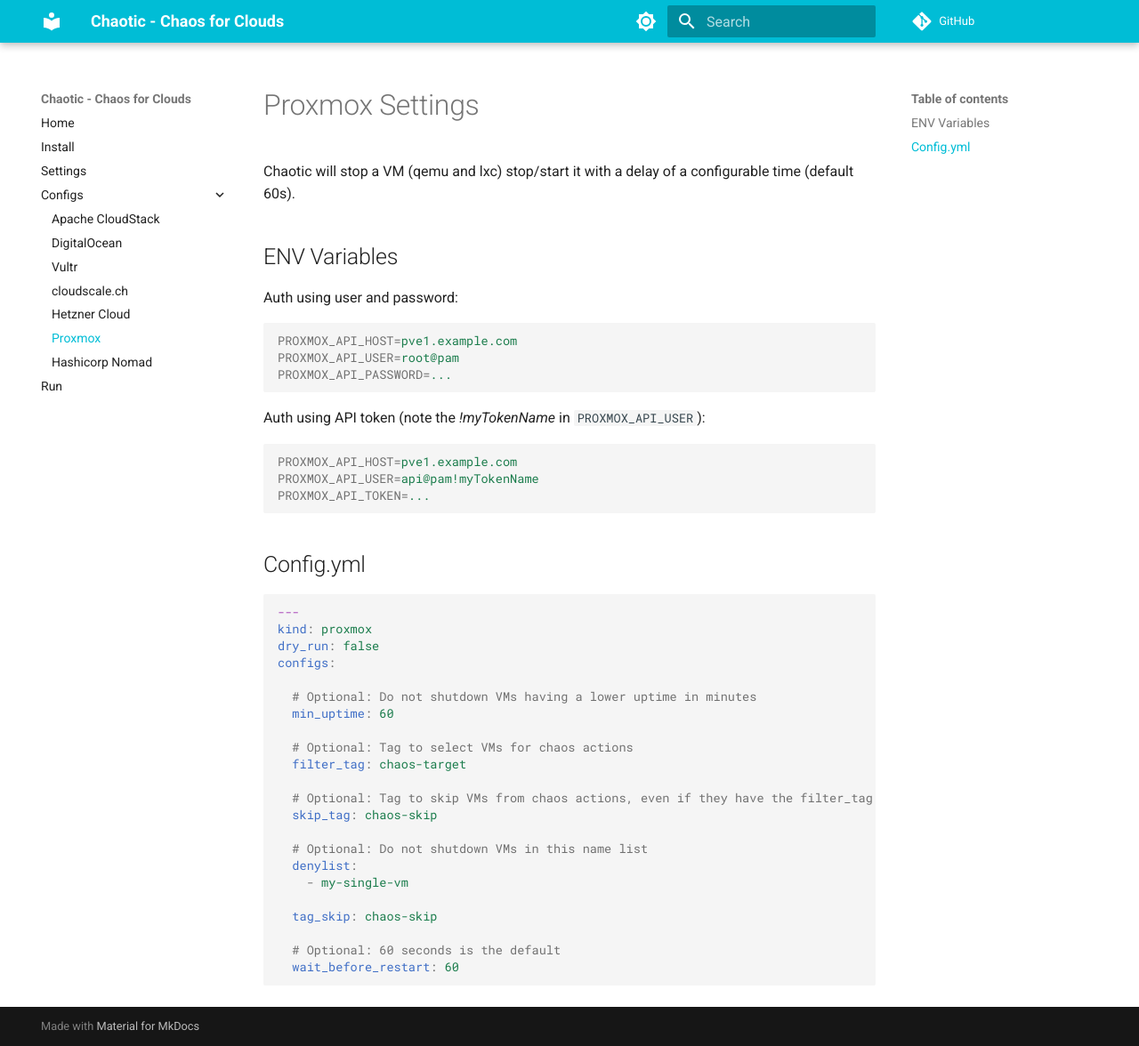
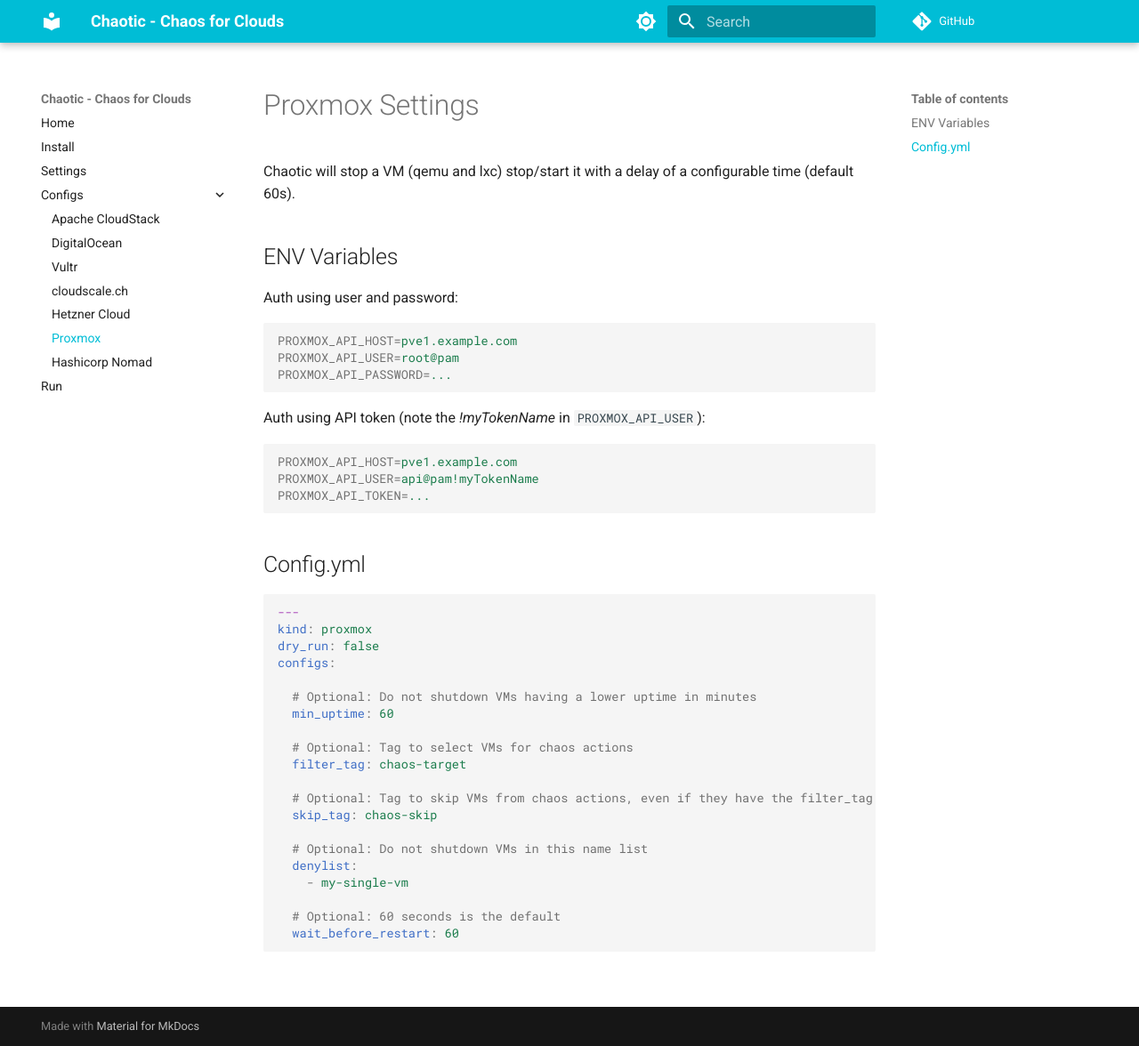
Before and after one commit to ngine-io/chaotic, an MkDocs documentation site: the page built from docs/configs/proxmox.md, in a window 1280 px wide and 1176 px high. Shown: the whole window at 89% size. Built offline with MkDocs 1.6.1 and Material for MkDocs 9.7.7, drawn with Linux system fonts in a browser that asks for light colours; comment, search, counter and statistics services are not loaded.

Commit message:
doc: remove leftover

```diff
--- a/docs/configs/proxmox.md
+++ b/docs/configs/proxmox.md
@@ -42,8 +42,6 @@
   denylist:
     - my-single-vm
 
-  tag_skip: chaos-skip
-
   # Optional: 60 seconds is the default
   wait_before_restart: 60
 
```
